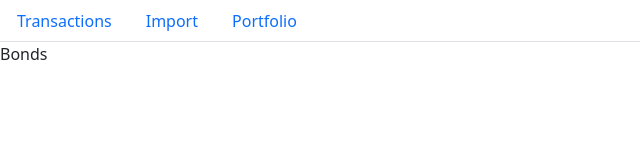
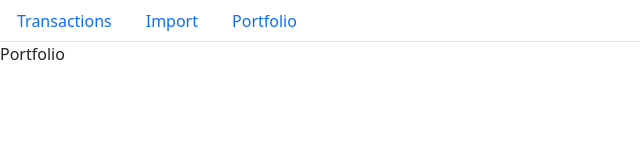
Before and after one commit to Fortik1/investment_accounting, a React (Create React App) app: page /bonds in a window 1280 px wide. Shown: the top 160 px of the page, without its empty margins (0-640 px from the left). Built offline with nearby package versions, Linux system fonts and the light colour scheme.

Commit message:
edit App.jsx

```diff
--- a/src/App.jsx
+++ b/src/App.jsx
@@ -2,16 +2,17 @@ import React from "react";
 import MainPage from './upTabs/MainPage.jsx';
 import { BrowserRouter, Routes, Route } from 'react-router-dom';
 import Import from "./upTabs/import/import.jsx";
-import RenderTable from "./upTabs/Table/RenderTable.jsx";
+import RenderTableTransactions from "./upTabs/Table/RenderTableTransactions.jsx";
+import RenderTablePortfolio from "./upTabs/Table/RenderTablePortfolio.jsx";
 
 const App = () => {
   return (
     <BrowserRouter>
       <Routes>
         <Route path="/" element={ <MainPage/> } >
-          <Route path="transactions" element={ <RenderTable/> } />
+          <Route path="transactions" element={ <RenderTableTransactions/> } />
           <Route path="transactions/import" element={ <Import/> } />
-          <Route path="*" element={<div>Bonds</div>}/>
+          <Route path="*" element={ <RenderTablePortfolio/> }/>
         </Route>
       </Routes>
     </BrowserRouter>
```
